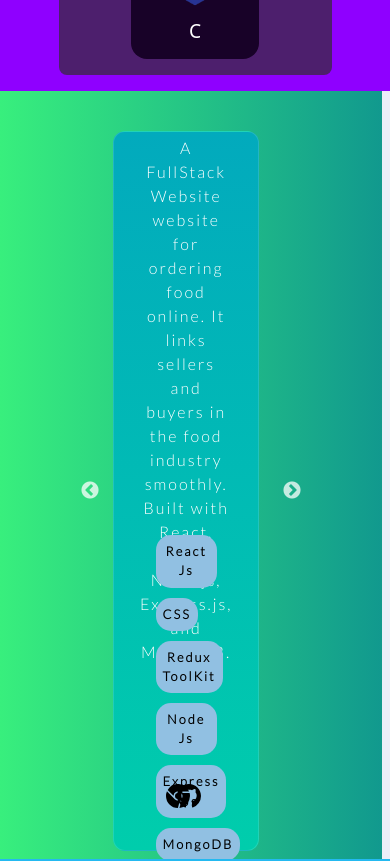
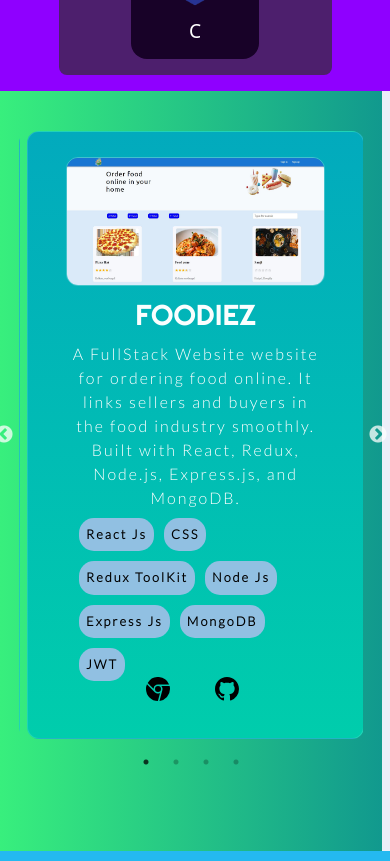
Before and after one commit to sobhandev2003/my-portfolio, a React (Vite) app: page / in a window 390 px wide. Shown: the part 3800-4661 px from the top of the page. Built offline with nearby package versions, Linux system fonts and the light colour scheme; a web font is replaced by a local one.

Commit message:
Fixed responsivenes

```diff
--- a/src/components/Projects.tsx
+++ b/src/components/Projects.tsx
@@ -7,16 +7,18 @@ import Slider from "react-slick";
 const Projects = () => {
   const settings = {
     dots: true,
+    // fade: true,
     infinite: true,
     speed: 500,
     slidesToShow: 1,
     slidesToScroll: 1,
-    autoplay: true,
+    // autoplay: true,
     autoplaySpeed: 1500,
-    cssEase: "linear"
+    cssEase: "linear",
+
   };
   return <div id="projects" className=''>
-    <div className=' w-[45%]'>
+    <div className='w-[45%] sm:w-[90%] lg:w-[70%] '>
       {
         projects &&
         <Slider {...settings} >{
--- a/tailwind.config.js
+++ b/tailwind.config.js
@@ -28,7 +28,24 @@ module.exports = {
     "./src/**/*.{js,ts,jsx,tsx}",
   ],
   theme: {
+
     extend: {
+      screens: {
+        '2xl': {'max': '1535px'},
+        // => @media (max-width: 1535px) { ... }
+
+        'xl': {'max': '1279px'},
+        // => @media (max-width: 1279px) { ... }
+
+        'lg': {'max': '1023px' , "min":"640px"},
+        // => @media (max-width: 1023px) { ... }
+
+        'md': {'max': '767px'},
+        // => @media (max-width: 767px) { ... }
+
+        'sm': {'max': '639px'},
+        // => @media (max-width: 639px) { ... }
+      },
       animation: {
         orbit: "orbit calc(var(--duration)*1s) linear infinite",
       },
```
Also changed, not shown: src/css/Cards.css (+3 -4 lines).
